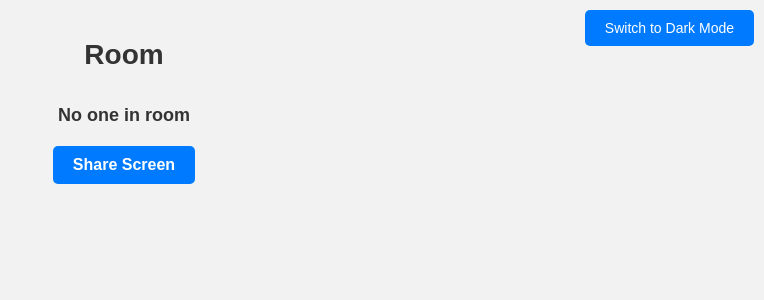
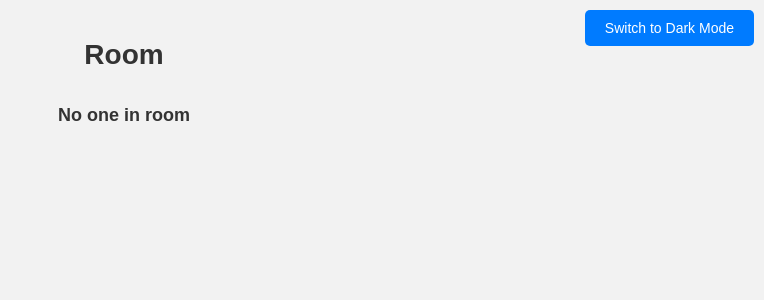
Before and after one commit to aviralZillit/webrtc-client, a React (Create React App) app: page /room/1 in a window 1280 px wide. Shown: the top 300 px of the page, without its empty margins (516-1280 px from the left). Built offline with nearby package versions, Linux system fonts and the light colour scheme; no server answers.

Commit message:
share screen button fix

```diff
--- a/src/screens/Room.jsx
+++ b/src/screens/Room.jsx
@@ -238,9 +238,10 @@ const RoomPage = () => {
           </button>
         )}
         {remoteSocketId && (<button onClick={handleCallUser} className="control-button"> Call </button>)}
-        <button onClick={toggleScreenShare} className="control-button">
+        {remoteSocketId && ( <button onClick={toggleScreenShare} className="control-button">
           {isScreenSharing ? "Stop Sharing" : "Share Screen"}
-        </button>
+        </button>)}
+
       </div>
       <div className="stream-container">
         {myStream && (
```
